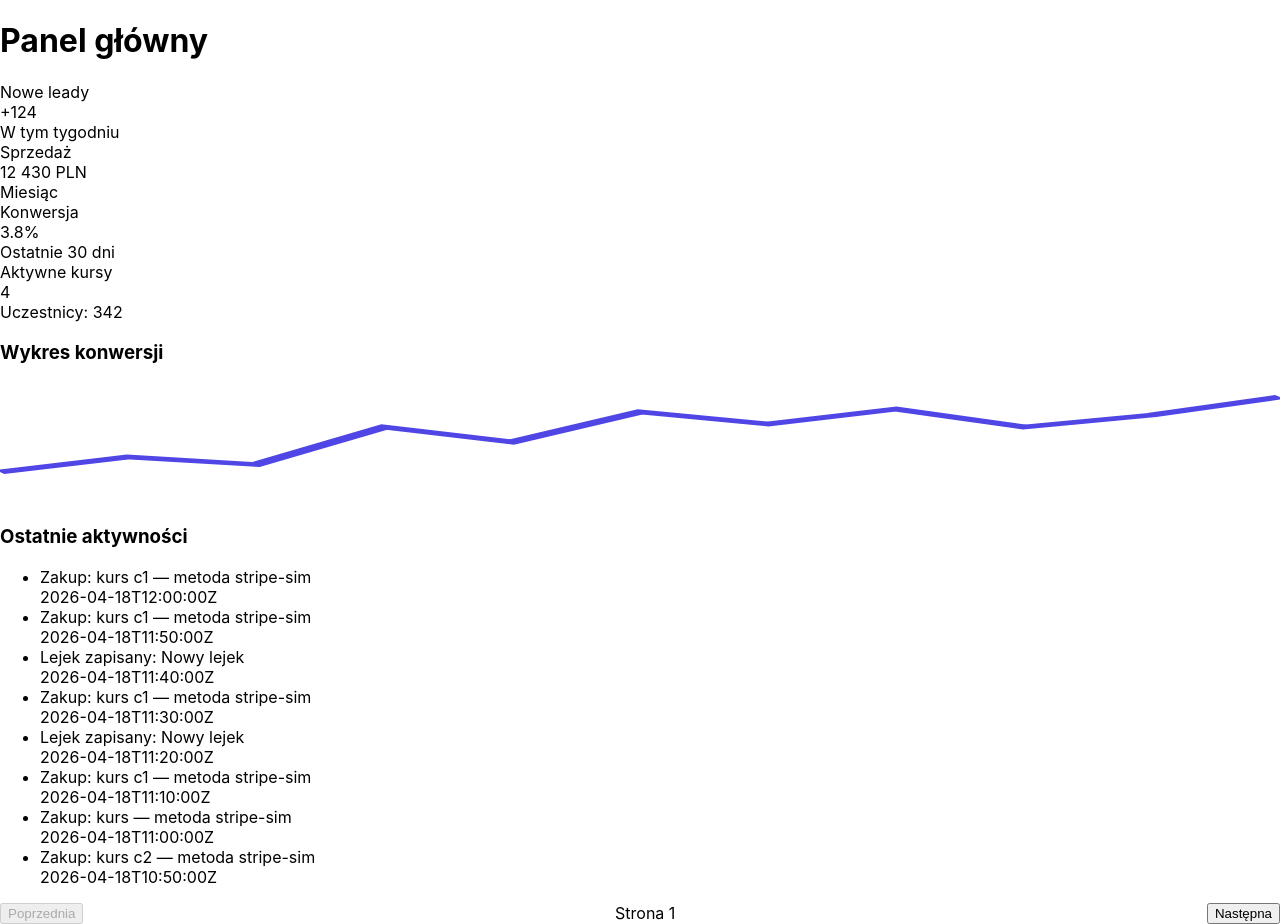
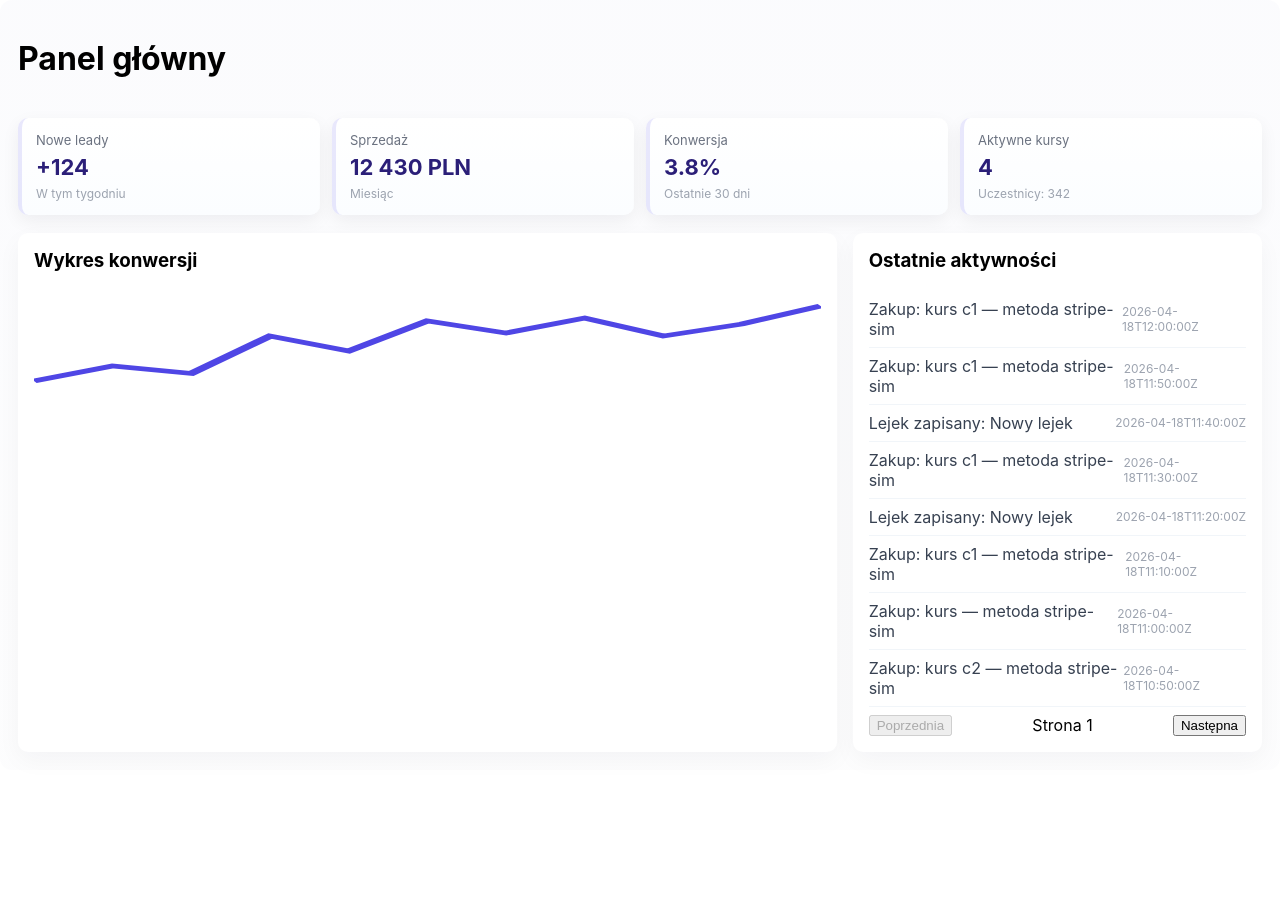
Before and after one commit to dejotek/marketing-business, a React (Create React App) app in the folder frontend/: page /dashboard in a window 1280 px wide. After the commit the page ends 800 px from the top, so only its background shows below. Built offline with nearby package versions, Linux system fonts and the light colour scheme.

Commit message:
feat: dodano style dla dashboard

```diff
--- /dev/null
+++ b/frontend/src/components/dashboard/assets/index.scss
@@ -0,0 +1,35 @@
+.dashboard-page {
+  display: flex;
+  flex-direction: column;
+  gap: 18px;
+  background: linear-gradient(180deg, rgba(49,66,176,0.02) 0%, rgba(36,51,111,0.01) 100%);
+  padding: 18px;
+  border-radius: 12px;
+}
+
+.metrics {
+  display: grid;
+  grid-template-columns: repeat(4, 1fr);
+  gap: 12px;
+}
+
+.metric-card {
+  background: linear-gradient(180deg,#ffffff,#fbfdff);
+  padding: 14px;
+  border-radius: 10px;
+  box-shadow: 0 6px 18px rgba(15,23,42,0.06);
+  border-left: 4px solid rgba(79,70,229,0.12);
+}
+
+.metric-title { font-size: 13px; color: #6b7280; }
+.metric-value { font-size: 22px; font-weight: 700; color: #2b1f78; margin-top:6px }
+.metric-note { font-size: 12px; color: #9ca3af; margin-top:6px }
+
+.dashboard-grid { display: grid; grid-template-columns: 2fr 1fr; gap: 16px; }
+.card { background: #fff; padding: 16px; border-radius: 10px; box-shadow: 0 8px 24px rgba(16,24,40,0.04); }
+.card h3 { margin-top: 0; }
+
+.activity-list { list-style: none; padding: 0; margin: 0; }
+.activity-list li { padding: 8px 0; border-bottom: 1px solid #f1f5f9; color: #374151; }
+.activity-item { display:flex; justify-content:space-between; align-items:center }
+.activity-time { font-size:12px; color:#9ca3af }
--- a/frontend/src/components/dashboard/dashboard.tsx
+++ b/frontend/src/components/dashboard/dashboard.tsx
@@ -1,4 +1,6 @@
 import React, { useState } from 'react';
+
+import './assets/index.scss';
 
 const Dashboard: React.FC = () => {
   const logs: any[] = [
```
